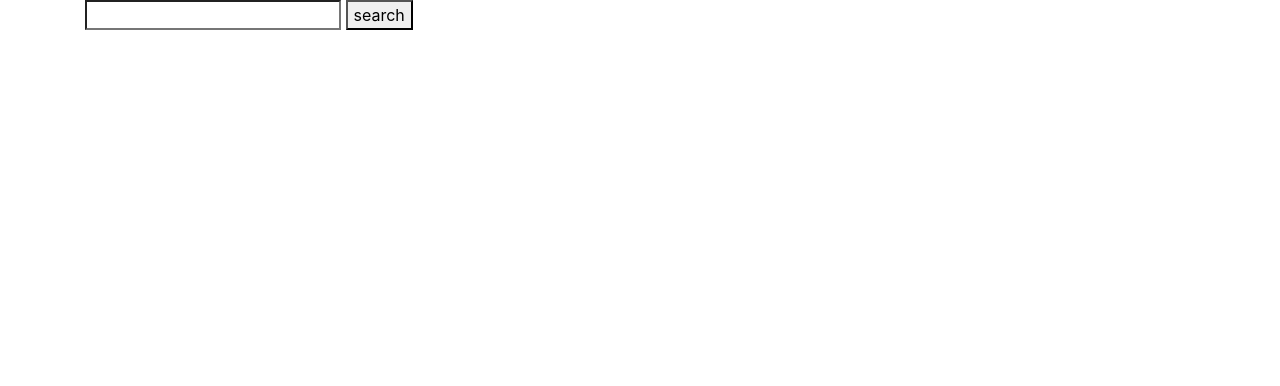
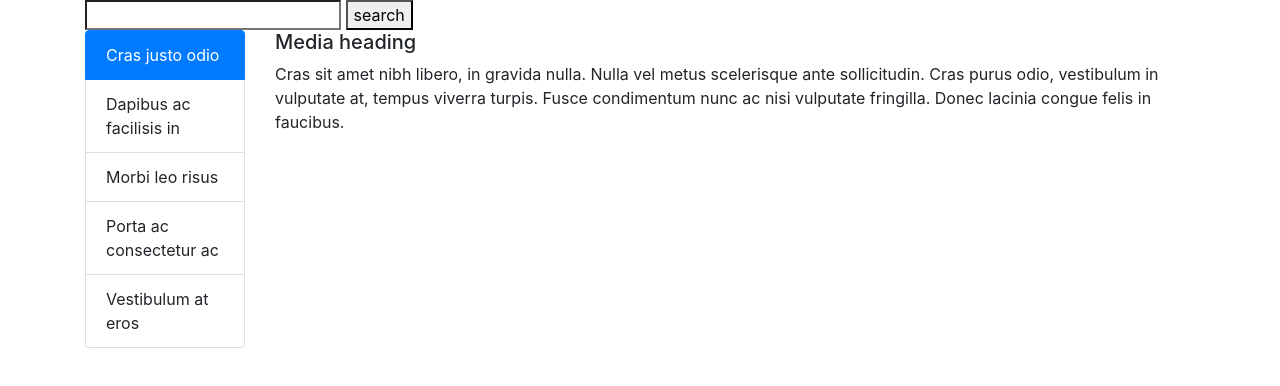
Before and after one commit to ICVRXS/6.Weather_Dashboard, a plain HTML site: page index.html in a window 1280 px wide. Drawn offline with nearby package versions, Linux system fonts and the light colour scheme.

Commit message:
started laying out page style

```diff
--- a/index.html
+++ b/index.html
@@ -10,15 +10,36 @@
 </head>
 
 <body>
-    <div class="container">
+    <div class="container" id="navbar">
         <div class="row">
             <div class="col-md-12">
                 <input type="search" name="City Search" id="search-input">
                 <button id="search-button">search</button>
             </div>
         </div>
+    </div>
+    <div class="container">
         <div class="row">
-            <div class="col-md-12">
+            <div class="col-md-2">
+                <ul class="list-group">
+                    <li class="list-group-item active">Cras justo odio</li>
+                    <li class="list-group-item">Dapibus ac facilisis in</li>
+                    <li class="list-group-item">Morbi leo risus</li>
+                    <li class="list-group-item">Porta ac consectetur ac</li>
+                    <li class="list-group-item">Vestibulum at eros</li>
+                </ul>
+            </div>
+            <div class="col-md-10">
+                <div class="media">
+                    <div class="media-body">
+                    <h5 class="mt-0">Media heading</h5>
+                    Cras sit amet nibh libero, in gravida nulla. Nulla vel metus scelerisque ante sollicitudin. Cras purus odio, vestibulum in vulputate at, tempus viverra turpis. Fusce condimentum nunc ac nisi vulputate fringilla. Donec lacinia congue felis in faucibus.
+                    </div>
+                </div>
+            </div>
+        </div>
+        <div class="row">
+            <div class="col-md-6">
                 <div id="city-name"></div>
             </div>
         </div>
--- a/resources/script.js
+++ b/resources/script.js
@@ -59,5 +59,3 @@ function fetchCityData(cityName) {
         renderCityData(cityName);
     });
 }
-
-// renderCityData();
```
